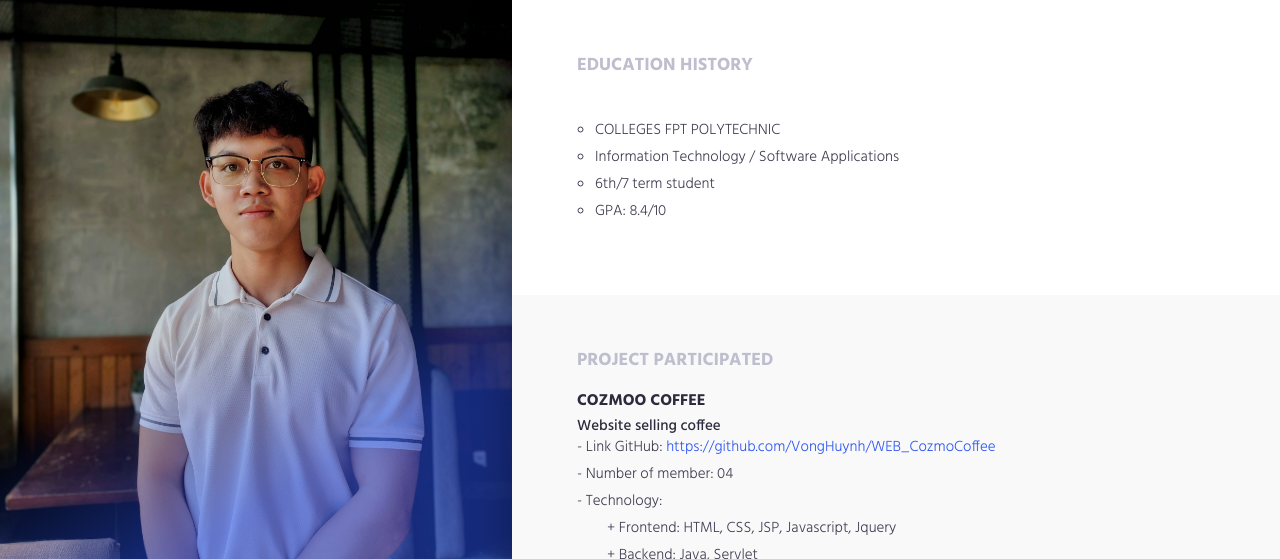
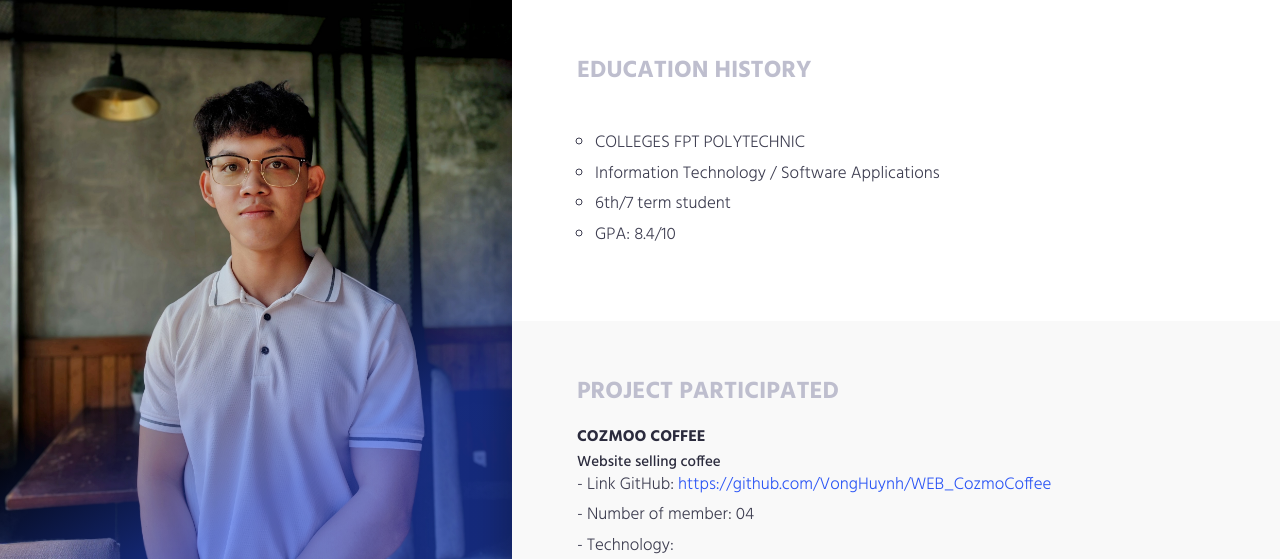
Before and after one commit to VongHuynh/HuynhVanVong, a plain HTML site: page index.html in a window 1280 px wide. Shown: the top 559 px of the page. Drawn offline with Linux system fonts and the light colour scheme.

Commit message:
edit font cv

```diff
--- a/css/style.css
+++ b/css/style.css
@@ -17,7 +17,7 @@ Author: themehippo.com
 
 body {
     font-family : 'Hind', sans-serif;
-    font-size   : 15px;
+    font-size   : 17px;
     line-height : 1.8em;
     color       : #3d3d50;
     font-weight : 300;
@@ -240,6 +240,8 @@ button:focus,
 .section-title h2 {
     margin-bottom : 5px;
     color         : #bebece;
+    font-size: x-large
+    ;
     }
 
 /*-----------------------------
```
